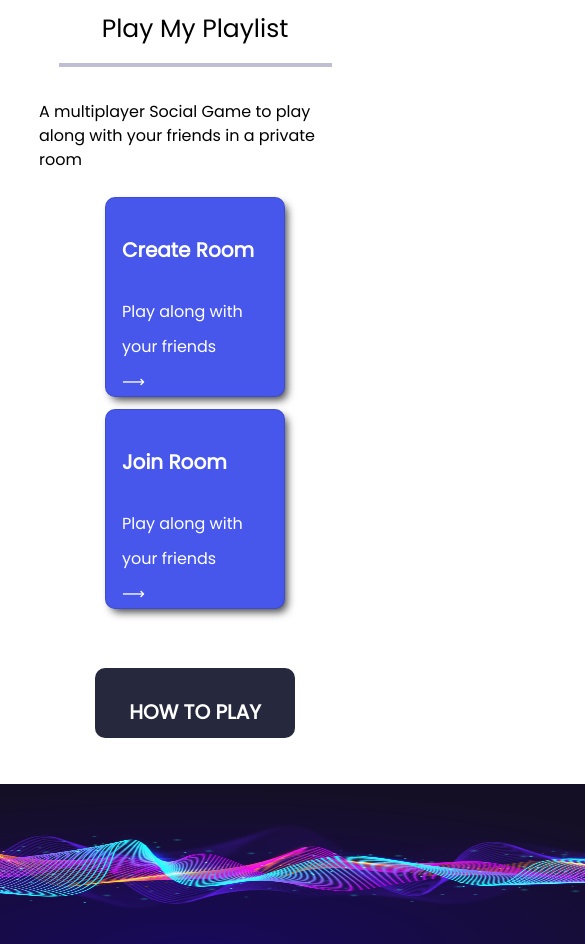
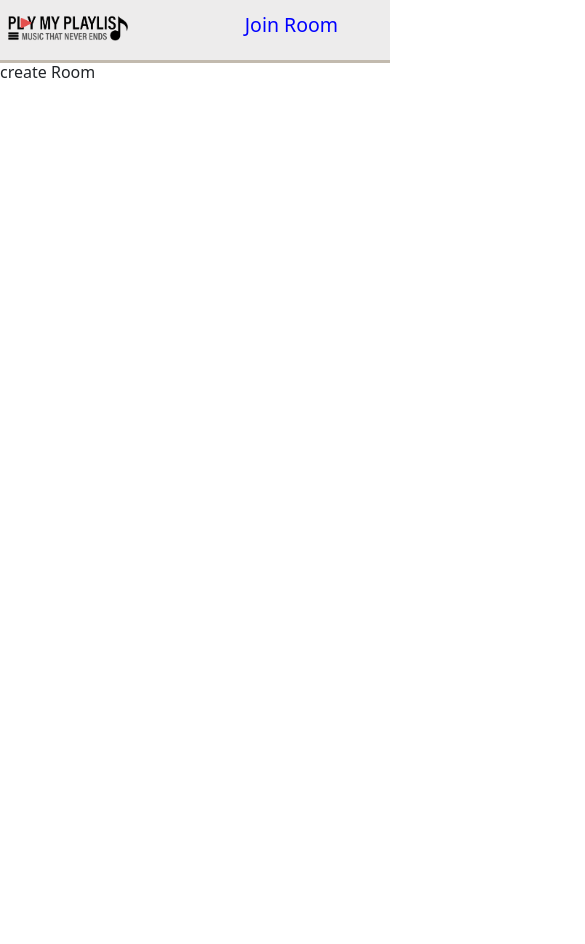
Before and after one commit to aromalsanthosh/Play-My-PlayList, a React (Create React App) app: page /create-room in a window 390 px wide. Shown: the top 944 px of the page, 585 px wide, since content can reach past the window. After the commit the page ends 844 px from the top, so only its background shows below. Built offline with nearby package versions, Linux system fonts and the light colour scheme.

Commit message:
Routers added

```diff
--- a/package.json
+++ b/package.json
@@ -3,8 +3,6 @@
   "version": "0.1.0",
   "private": true,
   "dependencies": {
-    "set-value": ">=4.0.1",
-    "immer": ">=9.0.6",
     "@fortawesome/fontawesome-svg-core": "^1.2.36",
     "@fortawesome/free-solid-svg-icons": "^5.15.4",
     "@fortawesome/react-fontawesome": "^0.1.15",
@@ -12,10 +10,13 @@
     "@testing-library/react": "^11.2.7",
     "@testing-library/user-event": "^12.8.3",
     "bootstrap": "^5.1.0",
+    "immer": ">=9.0.6",
     "react": "^17.0.2",
     "react-bootstrap": "^2.0.0-beta.6",
     "react-dom": "^17.0.2",
+    "react-router-dom": "^5.3.0",
     "react-scripts": "4.0.3",
+    "set-value": ">=4.0.1",
     "web-vitals": "^1.1.2"
   },
   "scripts": {
--- a/src/App.js
+++ b/src/App.js
@@ -1,12 +1,21 @@
 import react from 'react';
-import Body from './components/Body'
+import { BrowserRouter, Route, Switch } from 'react-router-dom'
+import Home from './components/home/Home'
 import 'bootstrap/dist/css/bootstrap.min.css';
+import CreateRoom  from './components/createRoom/CreateRoom';
+import JoinRoom from './components/joinRoom/JoinRoom';
 
 
 function App() {
   return (
 <react.Fragment>
-  <Body/>
+<BrowserRouter basename={process.env.PUBLIC_URL}>
+<Switch>
+            <Route path="/" component={Home} exact />
+            <Route path="/create-room" component={CreateRoom} />
+            <Route path="/join-room" component={JoinRoom} />
+</Switch>
+</BrowserRouter>
 </react.Fragment>
   );
 }
--- /dev/null
+++ b/src/components/createRoom/CreateRoom.js
@@ -0,0 +1,18 @@
+
+import React from "react";
+import react,{Component} from "react";
+import Navigation from "../navigation/Navigation";
+
+class CreateRoom extends Component{
+    constructor(props){
+        super(props);
+    }
+    render(){
+        return(
+   <React.Fragment>
+       <Navigation id="create-room"/>
+       <p>create Room</p>
+   </React.Fragment>
+        )
+    }
+}export default CreateRoom;
--- a/src/components/Body.css
+++ b/src/components/home/Home.css
@@ -18,6 +18,11 @@
     padding-left: 10px;
     padding-right: 10px;
 
+}
+.home-logo{
+    margin-top: 2.5%;
+    width: 25vw;
+    height: auto;
 }
 
 hr{
@@ -47,7 +52,7 @@ hr{
     justify-content: center;
     flex-wrap: wrap;
     gap:3vw;
-    margin-top: 15vh;
+    margin-top: 5vh;
     padding-left: 50px;
     padding-right: 50px;
 
@@ -134,18 +139,22 @@ span{
 .image {
     display: flex;
     justify-content: center;
+    margin-top: 20px;
+     width: 100vw;
+     height: 80px;
  }
- img{
-     margin-top: 20px;
-     width: 900px;
-     height: 160px;
- }
+
 @media screen and (max-width: 600px){
     .body-heading{
         font-size:25px;
     }
+    .home-logo{
+        width: 65vw;
+        height: auto;
+    }
 
     .body-description{
+        margin-top: 1vh;
         padding-left: 10%;
         padding-right: 10%;
         font-size: 16px;
@@ -192,22 +201,6 @@ span{
         font-size: 16px !important;
         line-height: 35px   !important;
     }
-    .how-to-play{
-        display: flex;
-        justify-content: center;
-        height: 70px;
-        width:200px;
-        background-color: #26293E;
-        color: white;
-        margin-top: 7vh;
-        margin-bottom: 3vh;
-        border-radius: .25rem;
-        font-weight: 600;
-        font-size: 20px;
-        padding-top: 3.4vh;
-        font-family: 'Poppins', sans-serif;
-        border-radius: 10px;
 
-    }
 
 }
--- a/src/components/Body.js
+++ b/src/components/home/Home.js
@@ -1,7 +1,9 @@
 import react,{Component} from "react";
 import { Button ,Card } from "react-bootstrap"
-import './Body.css'
-import equ from '../assets/equ.jpg';
+import './Home.css'
+import { NavLink } from "react-router-dom";
+import equ from '../../assets/equ.jpg';
+import logo from '../../assets/PMPL-LOGO.png'
 
 class Body extends Component{
     constructor(props){
@@ -12,18 +14,22 @@ class Body extends Component{
         return(
             <react.Fragment>
                 <div class="body-wrapper">
-                    <div class="body-heading">Play My Playlist</div>
+
+                        <img className="home-logo" src={logo} alt="LOGO"/>
+
                     <hr/>
                     <div class="body-description">A multiplayer Social Game to play along with your friends in a private room</div>
                     <div  class="button-container">
-
-                        <Card className="card1 cards">
+                        <NavLink to='/create-room'>
+                        <Card className="card1 cards" >
                             <Card.Body>
                                 <Card.Title className="card-title">Create Room</Card.Title>
                                 <Card.Text className="card-text">Play along with <br/>your friends<br/> &#10230;</Card.Text>
 
                             </Card.Body>
                         </Card>
+                        </NavLink>
+                        <NavLink to='/join-room'>
                         <Card className="card2 cards">
                             <Card.Body>
                                 <Card.Title className="card-title">Join Room</Card.Title>
@@ -31,12 +37,12 @@ class Body extends Component{
 
                             </Card.Body>
                         </Card>
+                        </NavLink>
 
                     </div>
                     <div class="how-to-play">HOW TO PLAY</div>
-                    <div class="image">
-                        <img src={equ} alt="Logo" />;
-                    </div>
+                    <img className="image" src={equ} alt="Logo" />
+
                 </div>
             </react.Fragment>
         )
--- /dev/null
+++ b/src/components/joinRoom/JoinRoom.jsx
@@ -0,0 +1,18 @@
+
+import React from "react";
+import react,{Component} from "react";
+import Navigation from "../navigation/Navigation";
+
+class JoinRoom extends Component{
+    constructor(props){
+        super(props);
+    }
+    render(){
+        return(
+   <React.Fragment>
+       <Navigation id="join-room"/>
+       <p>join Room</p>
+   </React.Fragment>
+        )
+    }
+}export default JoinRoom;
--- /dev/null
+++ b/src/components/navigation/Navigation.css
@@ -0,0 +1,50 @@
+.nav-container{
+    background-color:#EDECEC;
+    display:flex;
+    height: 60px;
+    width: 100%;
+    box-shadow: 0 3px rgba(179, 169, 154, 0.795);
+
+
+}
+.nav-logo{
+    margin-left: 2vw;
+    margin-top: 15px;
+    width: 120px;
+    height: auto;
+}
+
+.nav-content-right:hover{
+    color:darkblue;
+}
+
+.nav-content-right{
+    color: blue;
+    font-size: 2vw;
+    text-decoration: none;
+
+    padding: 10px 10px 0 0;
+    margin-left:65vw;
+
+}
+
+
+
+@media screen and (max-width: 900px){
+    .nav-content-right{
+        margin-left: 50vw;
+        font-size:3vw;
+    }
+}
+@media screen and (max-width: 600px){
+    .nav-content-right{
+        margin-left: 40vw;
+        font-size:4vw;
+    }
+}
+@media screen and (max-width: 400px){
+    .nav-content-right{
+        margin-left: 30vw;
+        font-size: 5vw;
+    }
+}
--- /dev/null
+++ b/src/components/navigation/Navigation.js
@@ -0,0 +1,30 @@
+import React from 'react'
+import {NavLink} from 'react-router-dom'
+import './Navigation.css'
+import logo from '../../assets/PMPL-LOGO.png'
+import {Navbar,Nav,Container} from "react-bootstrap"
+
+function Navigation(props)
+{
+  return(
+ <div className="nav-container">
+  <NavLink className="nav-content-left" to='/'>
+    <img  className="nav-logo" src={logo} alt="LOGO"/>
+  </NavLink>
+  {props.id === "create-room" &&
+  <NavLink className="nav-content-right" to='/join-room'>
+   Join Room
+  </NavLink>}
+  {props.id === "join-room" &&
+  <NavLink className="nav-content-right" to='/create-room'>
+   Create Room
+  </NavLink>}
+  {props.id === "joined" &&
+  <NavLink className="nav-content-right" to='/join-room'>
+   Exit
+  </NavLink>}
+ </div>
+
+  )
+}
+export default Navigation;
```
Also changed, not shown: src/assets/PMPL-LOGO.png (added), src/components/createRoom/CreateRoom.css (added), src/components/joinRoom/JoinRoom.css (added), 1 other file (tests, documents, lock files or other folders).
